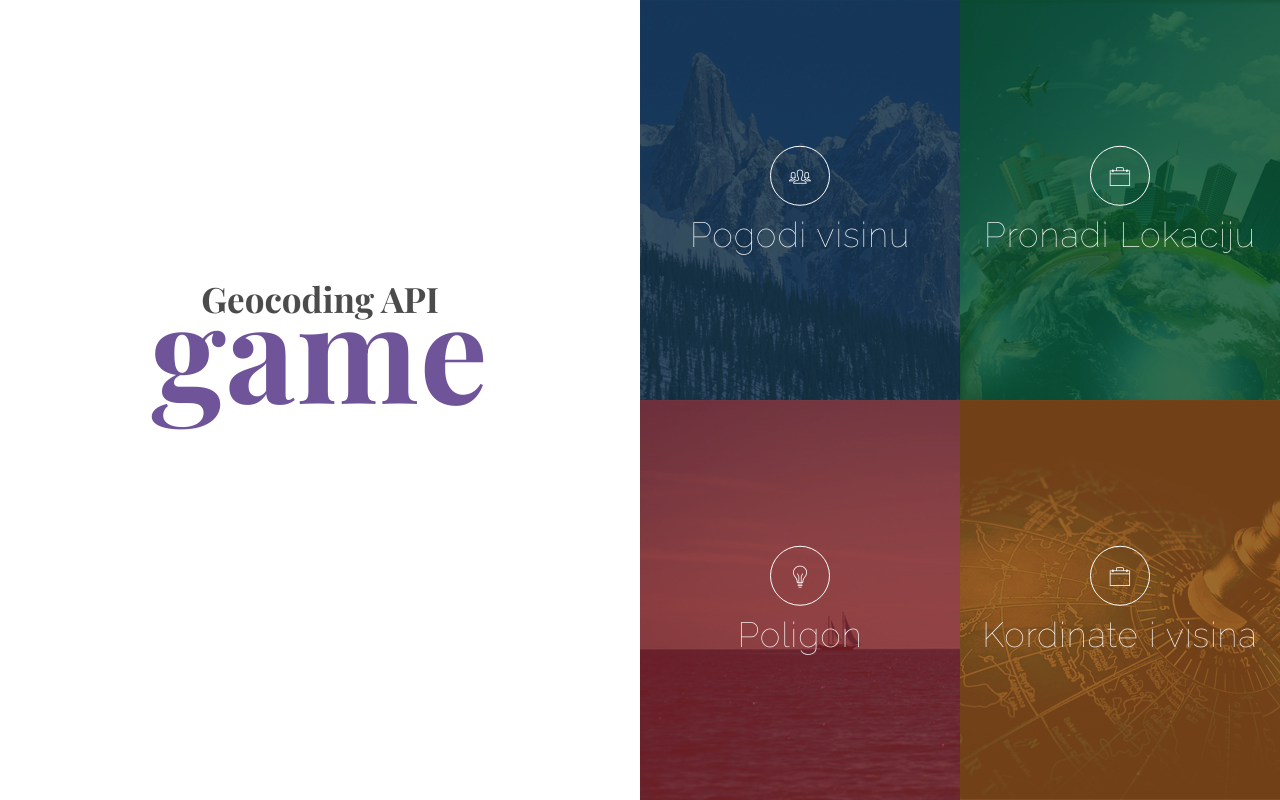
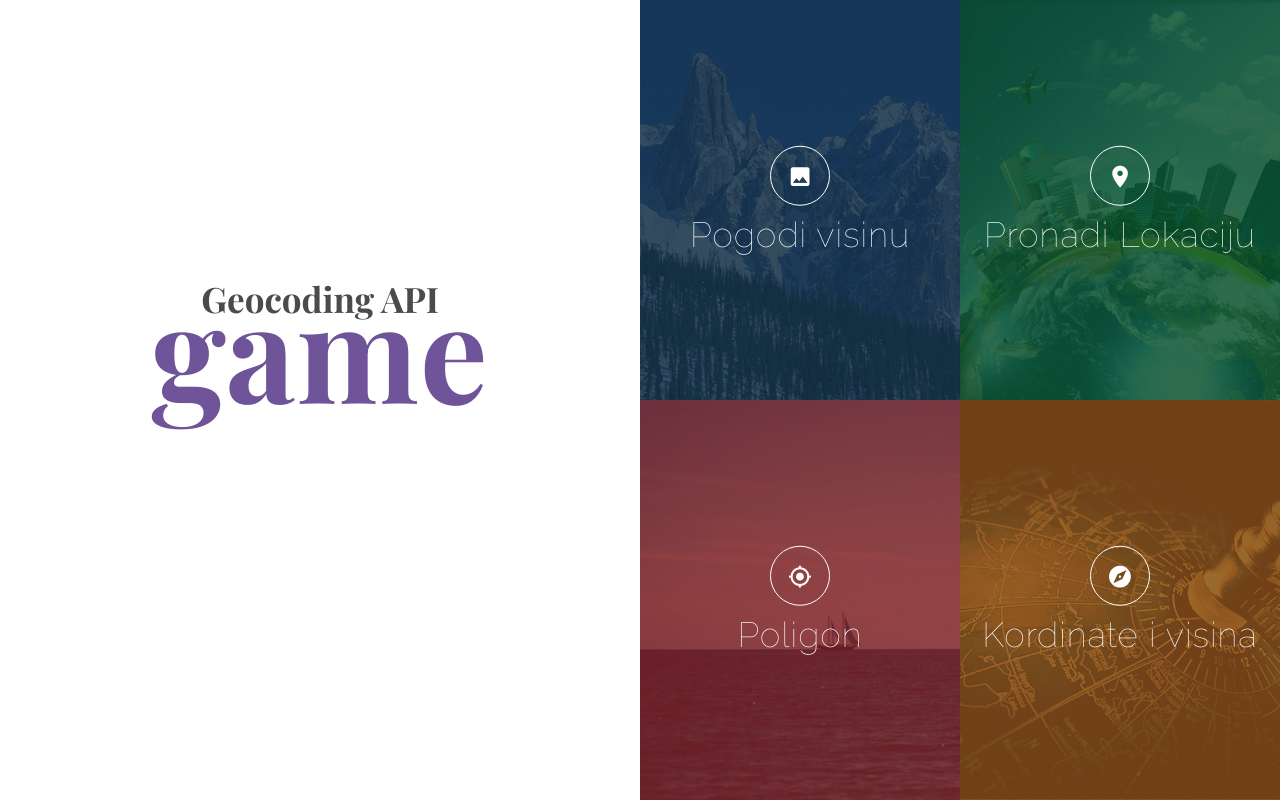
Before and after one commit to AldinCebo/GeocodingAPI, a PHP site: page /GeocodingAPI/ in a window 1280 px wide. Run offline with PHP 8.4, Linux system fonts and the light colour scheme; some web fonts are replaced.

Commit message:
ikone
dodavanje novih ikonica

```diff
--- a/index.php
+++ b/index.php
@@ -36,7 +36,7 @@
                     </div>
                     <div class="heading">
                     <a href="http://localhost/GeocodingAPI/visina.php">
-                        <i class="ion-ios-people-outline hidden-xs"></i>
+                        <i class="ion-android-image hidden-xs"></i>
                         <h2>Pogodi visinu</h2>
                     </a>
                     </div>
@@ -51,7 +51,7 @@
                     </div>
                     <div class="heading">
                     <a href="http://localhost/GeocodingAPI/pogodi.php">
-                        <i class="ion-ios-briefcase-outline hidden-xs"></i>
+                        <i class="ion-android-pin hidden-xs"></i>
                         <h2>Pronadi Lokaciju</h2>
                     </a>
                     </div>
@@ -65,7 +65,7 @@
                 </div>
                 <div class="heading">
                 <a href="http://localhost/GeocodingAPI/poligon.php">
-                    <i class="ion-ios-lightbulb-outline hidden-xs"></i>
+                    <i class="ion-android-locate hidden-xs"></i>
                     <h2>Poligon</h2>
                 </a>
                 </div>
@@ -79,7 +79,7 @@
                     </div>
                     <div class="heading">
                     <a href="http://localhost/GeocodingAPI/KordinateVisina.php">
-                        <i class="ion-ios-briefcase-outline hidden-xs"></i>
+                        <i class="ion-android-compass hidden-xs"></i>
                         <h2>Kordinate i visina</h2>
                     </a>
                     </div>
```
